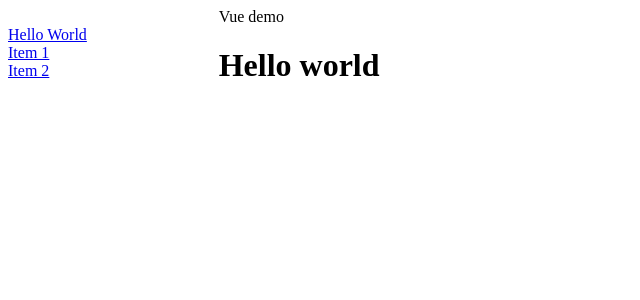
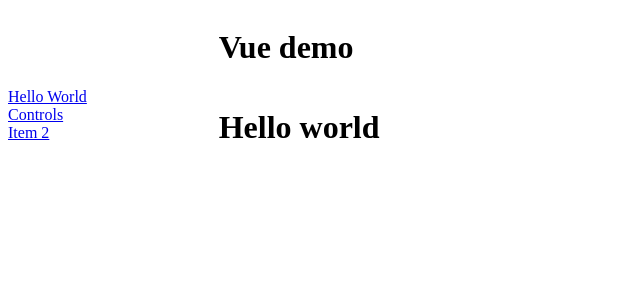
Before and after one commit to dvvadvva/VueSPA, a Vue app: page / in a window 1280 px wide. Shown: the top 300 px of the page, without its empty margins (0-640 px from the left). Built offline with nearby package versions, Linux system fonts and the light colour scheme.

Commit message:
страница элемены управления

```diff
--- a/src/App.vue
+++ b/src/App.vue
@@ -2,14 +2,14 @@
   <div id="app" class="App">
     <div class="App.h"></div>
     <div class="App.h">
-      <div>Vue demo</div>
+      <h1>Vue demo</h1>
     </div>
     <div class="App.n">
       <div class="menuItems">
         <router-link to="/HelloWorld" class="menuItems.i"
           >Hello World</router-link
         >
-        <router-link to="/bar" class="menuItems.i">Item 1</router-link>
+        <router-link to="/Controls" class="menuItems.i">Controls</router-link>
         <router-link to="/foo" class="menuItems.i">Item 2</router-link>
       </div>
     </div>
--- /dev/null
+++ b/src/components/Controls.vue
@@ -0,0 +1,22 @@
+<template>
+  <div>
+    <h1>Элементы управления и события</h1>
+    <div>Поле для ввода<input type='input' v-model="name"/></div>
+    <div><button>Кнопка</button></div>
+    <div><input type='checkbox' />Флажок</div>
+    <div>{{name}}</div>
+  </div>
+</template>
+
+<script>
+
+const CreateLocalState = ()=>{
+  return {name: 'ini value'}
+}
+
+export default {
+  data: function(){
+    return CreateLocalState
+  }
+};
+</script>
--- a/src/components/PageOne.vue
+++ /dev/null
@@ -1,7 +0,0 @@
-<template>
-  <h1>page 1</h1>
-</template>
-
-<script>
-export default {};
-</script>
--- a/src/routes/route.js
+++ b/src/routes/route.js
@@ -1,4 +1,4 @@
-import pageOne from "../components/PageOne";
+import Controls from "../components/Controls";
 import pageTwo from "../components/PageTwo";
 import HelloWorld from "../components/HelloWorld";
 
@@ -12,8 +12,8 @@ export const routes = [
       component: HelloWorld
     },
     {
-      path: "/bar",
-      component: pageOne
+      path: "/Controls",
+      component: Controls
     },
     {
       path: "/foo",
```
